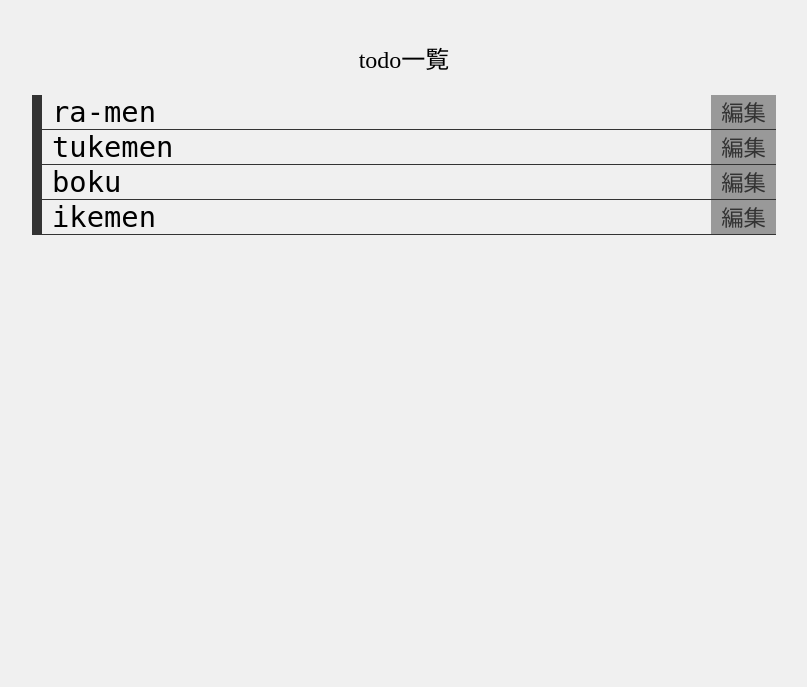
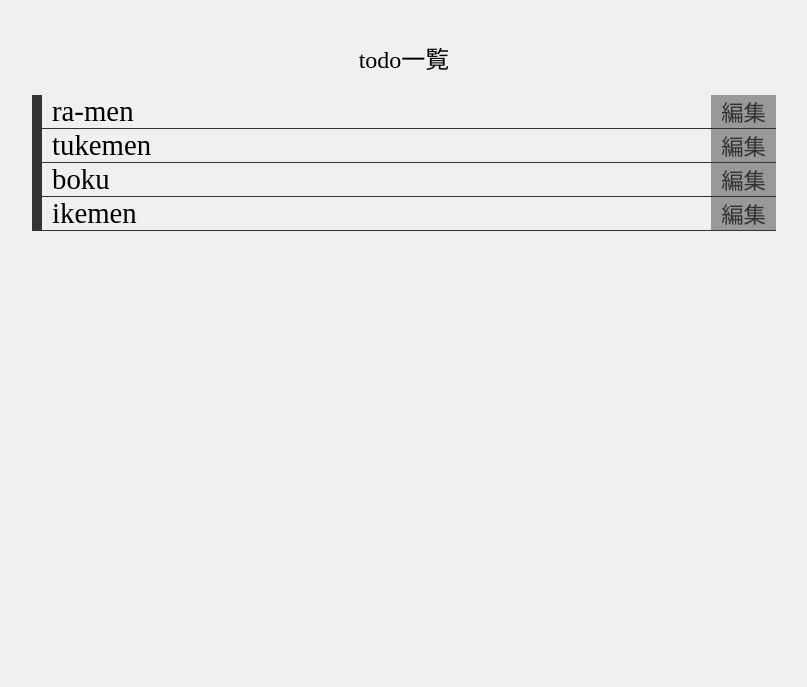
Before and after one commit to sait0-kun/todo_php, a PHP site: page /main.php in a window 1280 px wide. Shown: the part 60-747 px from the top of the page, without its empty margins (236-1043 px from the left). Run offline with PHP 8.4, Linux system fonts and the light colour scheme; a user stored in the database is signed in; data comes from the database, SQL or seed files in the repository.

Commit message:
[update]Readability improvement

```diff
--- a/docker/app/src/main.php
+++ b/docker/app/src/main.php
@@ -30,8 +30,14 @@
     <ul class="main__list">
         <?php foreach ($task as $value): ?>
             <li class="main__list__task">
-                <pre class="main__list__task-text"><?php print(htmlspecialchars($value['task_name'], ENT_QUOTES)); ?></pre>
-                <a class="main__list__task-edit" href="update.php?id=<?php print(htmlspecialchars($value['task_id'], ENT_QUOTES)); ?>">編集</a>
+                <p class="main__list__task-text">
+                <?php print(htmlspecialchars($value['task_name'], ENT_QUOTES)); ?>
+                </p>
+                <a
+                class="main__list__task-edit"
+                href="update.php?id=<?php print(htmlspecialchars($value['task_id'], ENT_QUOTES)); ?>">
+                編集
+                </a>
             </li>
         <?php endforeach; ?>
     </ul>
```
